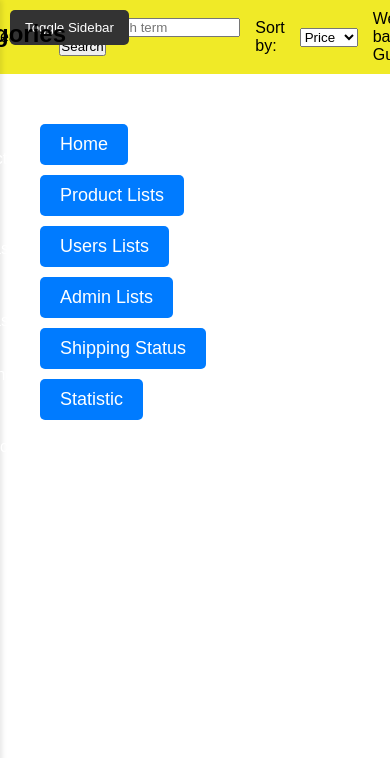
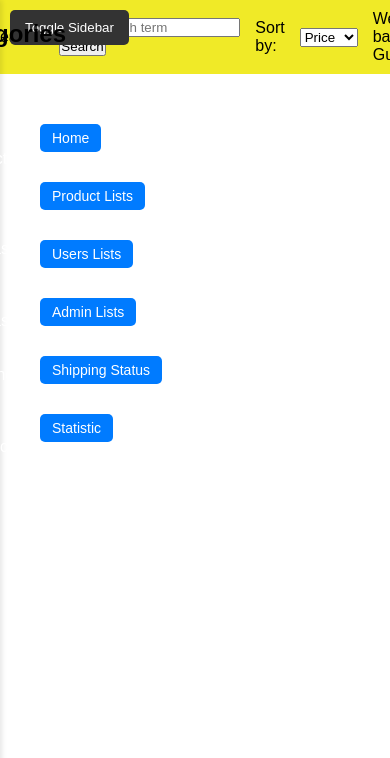
Before and after one commit to SONLEE2005/webbandongho, a PHP site: page /web2/adminend/index.php in a window 390 px wide; the page is wider, and only the part inside the window is pictured. Shown: the top 758 px of that part. Run offline with PHP 8.4, Linux system fonts and the light colour scheme.

Commit message:
Update homepage.php

```diff
--- a/adminend/homepage.php
+++ b/adminend/homepage.php
@@ -25,6 +25,32 @@
         #item-lists button:hover {
             background-color: #0056b3;
         }
+        @media (max-width: 768px) {
+            #item-lists ul {
+                display: flex;
+                flex-direction: column;
+                gap: 10px;
+            }
+            #item-lists button {
+                font-size: 16px;
+                padding: 8px 15px;
+                width: auto;
+                max-width: 200px;
+            }
+            #table-wrapper {
+                overflow-x: auto; /* Enable horizontal scrolling */
+                -webkit-overflow-scrolling: touch; /* Smooth scrolling for mobile devices */
+            }
+            table {
+                min-width: 700px; /* Ensure table doesn't shrink too much */
+            }
+        }
+        @media (max-width: 480px) {
+            #item-lists button {
+                font-size: 14px;
+                padding: 6px 12px;
+            }
+        }
     </style>
 </head>
 <body>
@@ -37,6 +63,11 @@
             <li id="status"><button>Shipping Status</button></li>
             <li id="statistic"><button>Statistic</button></li>
         </ul>
+    </div>
+    <div id="table-wrapper">
+        <table>
+            <!-- ...existing table content... -->
+        </table>
     </div>
     <script src="../script.js"></script>
     <script>
```
